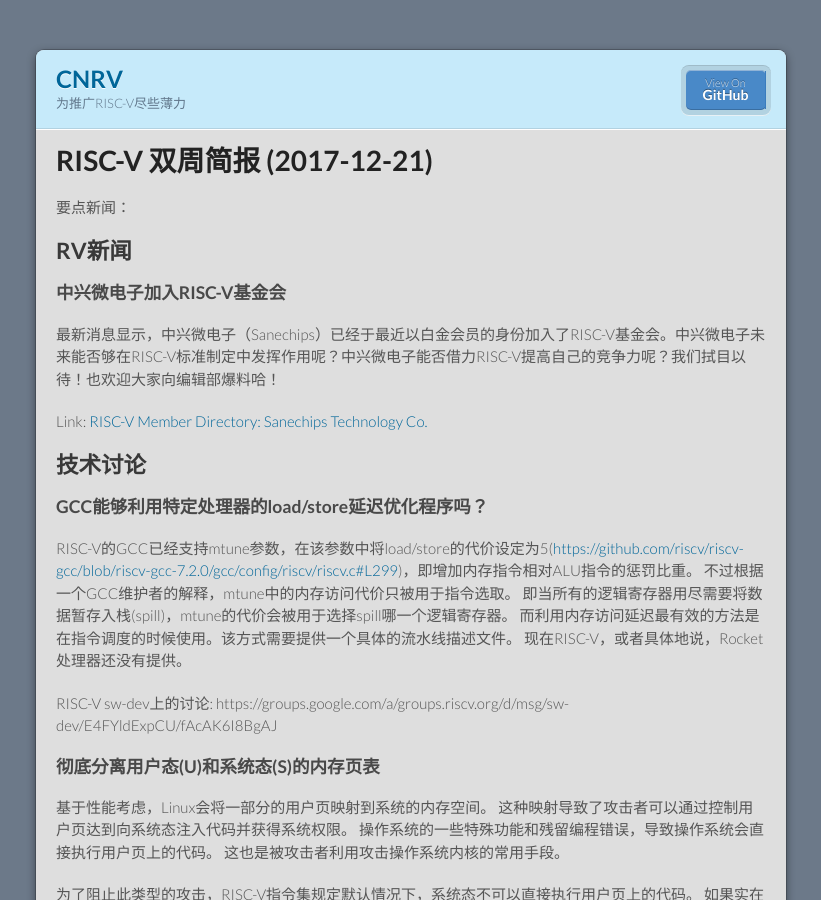
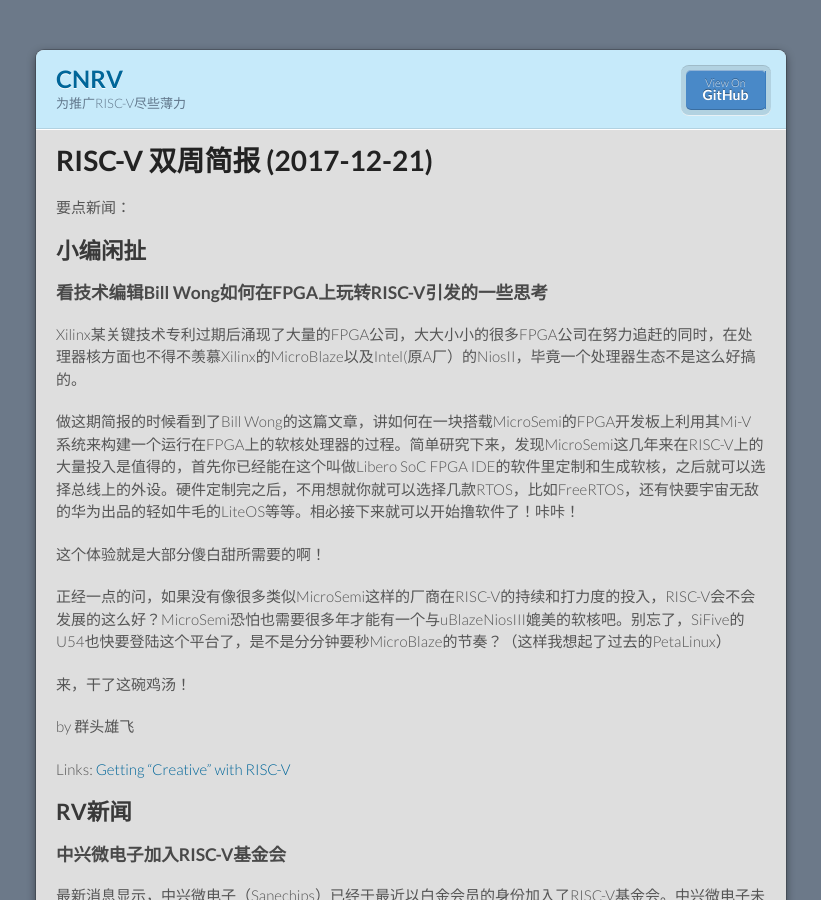
Before and after one commit to cnrv/home, a Jekyll site: the page built from bi-week-rpts/2017-12-21.md, in a window 1280 px wide and 900 px high. Shown: the whole window, without its empty margins (229-1050 px from the left). Built offline with Jekyll 4.4.1, drawn with Linux system fonts in a browser that asks for light colours; Markdown is read by kramdown in place of the engine named in the settings; comment, search, counter and statistics services are not loaded; our own code applies the rules of GitHub Pages for plain Markdown files.

Commit message:
quntou say.
Signed-off-by: Alex Guo <xfguo@credosemi.com.cn>

```diff
--- a/bi-week-rpts/2017-12-21.md
+++ b/bi-week-rpts/2017-12-21.md
@@ -5,6 +5,24 @@
 # RISC-V 双周简报 (2017-12-21)
 
 要点新闻：
+
+## 小编闲扯
+
+### 看技术编辑Bill Wong如何在FPGA上玩转RISC-V引发的一些思考
+
+Xilinx某关键技术专利过期后涌现了大量的FPGA公司，大大小小的很多FPGA公司在努力追赶的同时，在处理器核方面也不得不羡慕Xilinx的MicroBlaze以及Intel(原A厂）的NiosII，毕竟一个处理器生态不是这么好搞的。
+
+做这期简报的时候看到了Bill Wong的这篇文章，讲如何在一块搭载MicroSemi的FPGA开发板上利用其Mi-V系统来构建一个运行在FPGA上的软核处理器的过程。简单研究下来，发现MicroSemi这几年来在RISC-V上的大量投入是值得的，首先你已经能在这个叫做Libero SoC FPGA IDE的软件里定制和生成软核，之后就可以选择总线上的外设。硬件定制完之后，不用想就你就可以选择几款RTOS，比如FreeRTOS，还有快要宇宙无敌的华为出品的轻如牛毛的LiteOS等等。相必接下来就可以开始撸软件了！咔咔！
+
+这个体验就是大部分傻白甜所需要的啊！
+
+正经一点的问，如果没有像很多类似MicroSemi这样的厂商在RISC-V的持续和打力度的投入，RISC-V会不会发展的这么好？MicroSemi恐怕也需要很多年才能有一个与uBlazeNiosIII媲美的软核吧。别忘了，SiFive的U54也快要登陆这个平台了，是不是分分钟要秒MicroBlaze的节奏？（这样我想起了过去的PetaLinux）
+
+来，干了这碗鸡汤！
+
+by 群头雄飞
+
+Links: [Getting “Creative” with RISC-V](http://www.electronicdesign.com/industrial-automation/getting-creative-risc-v)
 
 
 ## RV新闻
```
